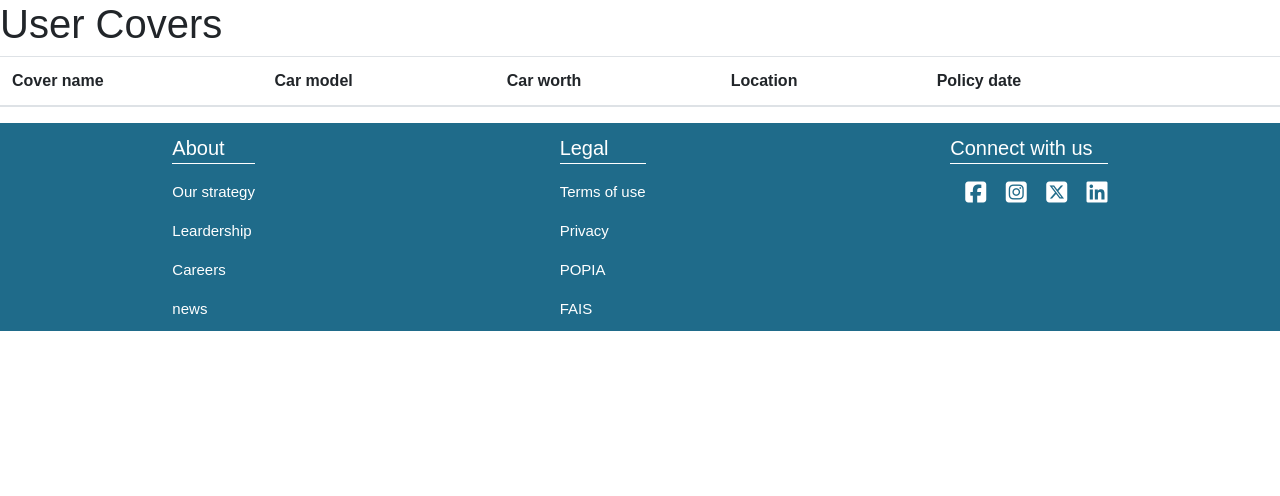
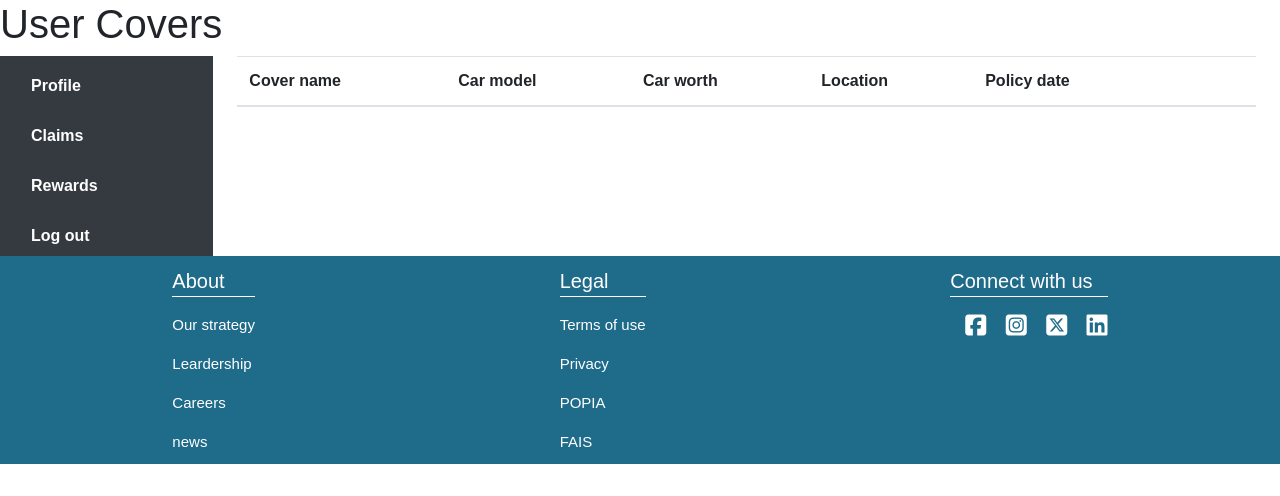
Before and after one commit to Thatom28/Python-project, a Flask app: page /success in a window 1280 px wide. Shown: the part 76-572 px from the top of the page. Run offline with Flask 3, Linux system fonts and the light colour scheme; lists and menus that the app fills with data are empty; some libraries are stand-ins or nearby versions.

Commit message:
side menu

```diff
--- a/templates/base.html
+++ b/templates/base.html
@@ -3,7 +3,7 @@
 <head>
     <meta charset="UTF-8">
     <meta name="viewport" content="width=device-width, initial-scale=1.0">
-    <title>Document</title>
+    <title>{% block title %}{% endblock %}</title>
     <link rel="stylesheet" href="https://cdnjs.cloudflare.com/ajax/libs/font-awesome/6.5.1/css/all.min.css" integrity="sha512-DTOQO9RWCH3ppGqcWaEA1BIZOC6xxalwEsw9c2QQeAIftl+Vegovlnee1c9QX4TctnWMn13TZye+giMm8e2LwA==" crossorigin="anonymous" referrerpolicy="no-referrer" />
     <link
       rel="stylesheet"
--- a/templates/user_covers.html
+++ b/templates/user_covers.html
@@ -1,6 +1,31 @@
 {% extends 'base.html' %}
 {% block body %}
 <h1>User Covers</h1>
+<div class="container-fluid">
+    <div class="row">
+        <nav class="col-md-2 d-none d-md-block bg-dark sidebar">
+            <div class="sidebar-sticky">
+                <ul class="nav flex-column">
+                    <li class="nav-item">
+                        <a class="nav-link" href="/">Profile</a>
+                    </li>
+                    <li class="nav-item">
+                        <a class="nav-link" href="/about">Claims</a>
+                    </li>
+                    <li class="nav-item">
+                        <a class="nav-link" href="/about">Rewards</a>
+                    </li>
+                    <li class="nav-item">
+                        <a class="nav-link" href="/about">Log out</a>
+                    </li>
+                </ul>
+            </div>
+        </nav>
+        <main role="main" class="col-md-9 ml-sm-auto col-lg-10 px-md-4">
+            <div class="container-fluid">
+                {% block content %}
+                {% endblock %}
+            </div>
             <table class="table table-striped">
                 <thead>
                     <tr>
@@ -32,4 +57,12 @@
                     {% endfor %}
                 </tbody>
             </table>
+        </main>
+    </div>
+</div>
+<script src="https://code.jquery.com/jquery-3.5.1.slim.min.js"></script>
+<script src="https://cdn.jsdelivr.net/npm/@popperjs/core@2.5.3/dist/umd/popper.min.js"></script>
+<script src="https://stackpath.bootstrapcdn.com/bootstrap/4.5.2/js/bootstrap.min.js"></script>
+
+
     {% endblock body %}
```
Lines whose indentation alone changed are shown as unchanged.
